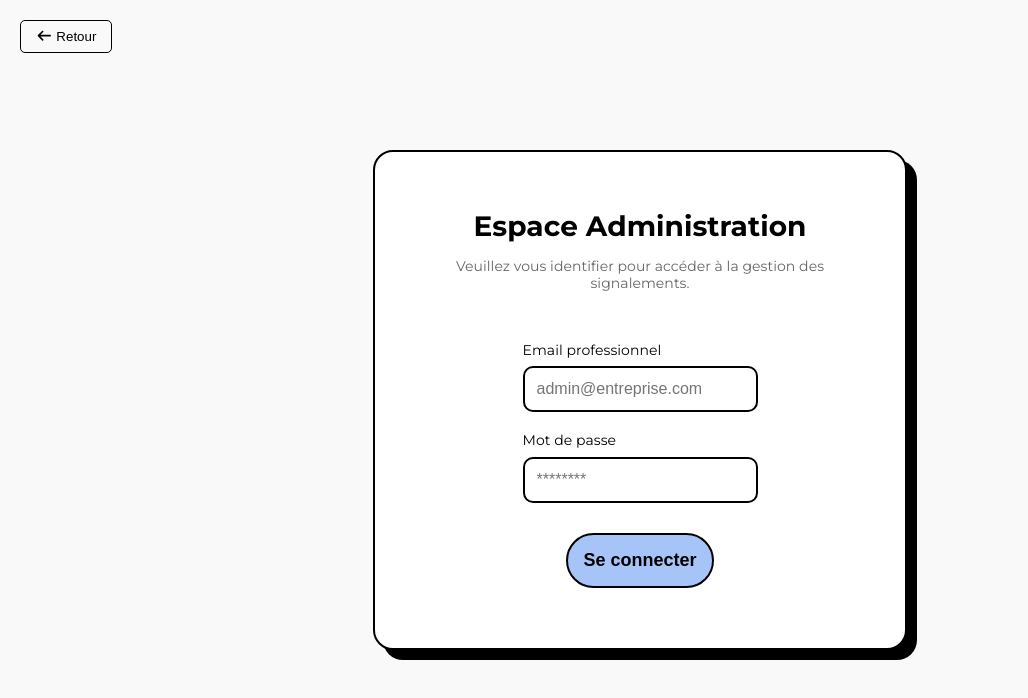
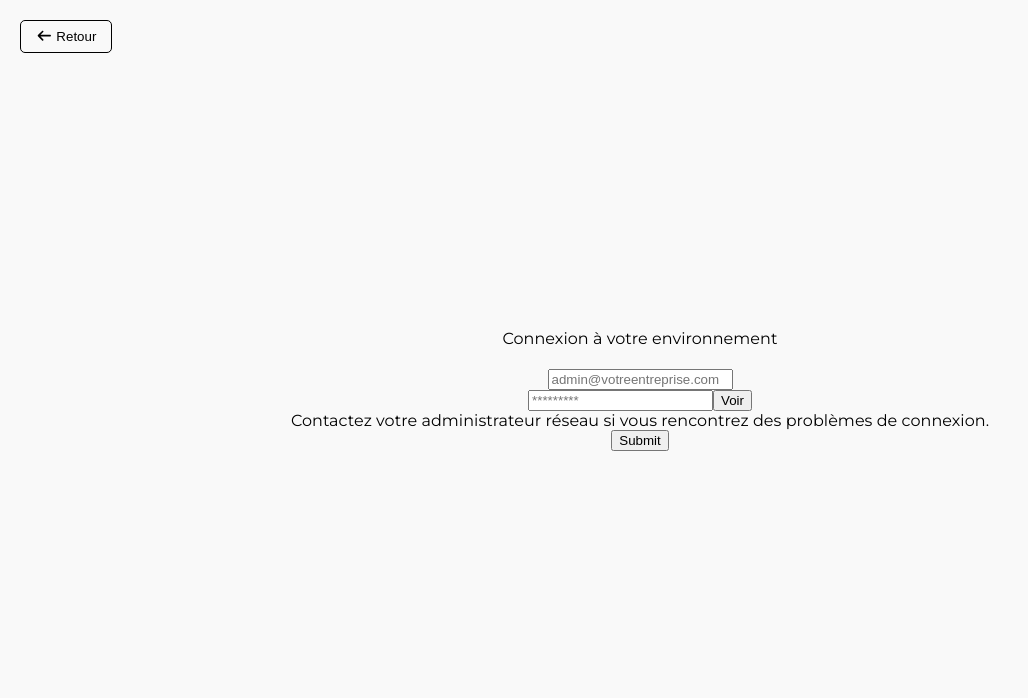
Before and after one commit to Kxrwx/ProjetSIO2, a React (Vite) app in the folder webapp-signalement/frontend/: page /Auth in a window 1280 px wide. Shown: the top 698 px of the page, without its empty margins (0-1028 px from the left). Built offline with nearby package versions, Linux system fonts and the light colour scheme.

Commit message:
page login refonte

```diff
--- a/webapp-signalement/frontend/src/pages/Auth.tsx
+++ b/webapp-signalement/frontend/src/pages/Auth.tsx
@@ -7,6 +7,7 @@ import "../styles/Auth.css";
 export default function Auth() {
   const [email, setEmail] = useState("");
   const [password, setPassword] = useState("");
+  const [showPassword, setShowPassword] = useState(false);
   const navigate = useNavigate();
 
   const handleSubmit = async (e: React.FormEvent) => {
@@ -46,42 +47,42 @@ export default function Auth() {
         </Link>
       </div>
 
-      <div className="auth-card">
-        <div className="auth-header">
-          <h1>Espace Administration</h1>
-          <p>Veuillez vous identifier pour accéder à la gestion des signalements.</p>
-        </div>
+      <div className="container">
+        <div className="heading">Connexion à votre environnement</div>
+        <form onSubmit={handleSubmit} className="form">
+          <input required className="input"
+          type="email"
+          name="email"
+          id="email"
+          placeholder="admin@votreentreprise.com"
+          value={email}
+          onChange={(e) => setEmail(e.target.value)} />
+          <div className="password-container">
+            <input required className="input"
+            type={showPassword ? "text" : "password"}
+            name="password"
+            id="password"
+            placeholder="*********"
+            value={password}
+            onChange={(e) => setPassword(e.target.value)} />
+            <button
+            className="button-show-password"
+            type="button"
+            onClick={() => setShowPassword((prev) => !prev)}
+          >
+            {showPassword ? "Masquer" : "Voir"}
+          </button>
+          </div>
+          <span className="forgot-password">
+            <a>Contactez votre administrateur réseau si vous rencontrez des problèmes de connexion.</a>
+          </span>
 
-        <form onSubmit={handleSubmit} className="auth-form">
-          <div className="input-group">
-            <label htmlFor="email">Email professionnel</label>
-            <input
-              id="email"
-              type="email"
-              placeholder="admin@entreprise.com"
-              value={email}
-              onChange={(e) => setEmail(e.target.value)}
-              required
-            />
-          </div>
-
-          <div className="input-group">
-            <label htmlFor="password">Mot de passe</label>
-            <input
-              id="password"
-              type="password"
-              placeholder="********"
-              value={password}
-              onChange={(e) => setPassword(e.target.value)}
-              required
-            />
-          </div>
-
-          <button type="submit" className="btn-login">
-            Se connecter
-          </button>
+          <input className="login-button"
+          type="submit"
+          defaultValue="Connexion" />
         </form>
       </div>
+
     </div>
   );
 }
```
